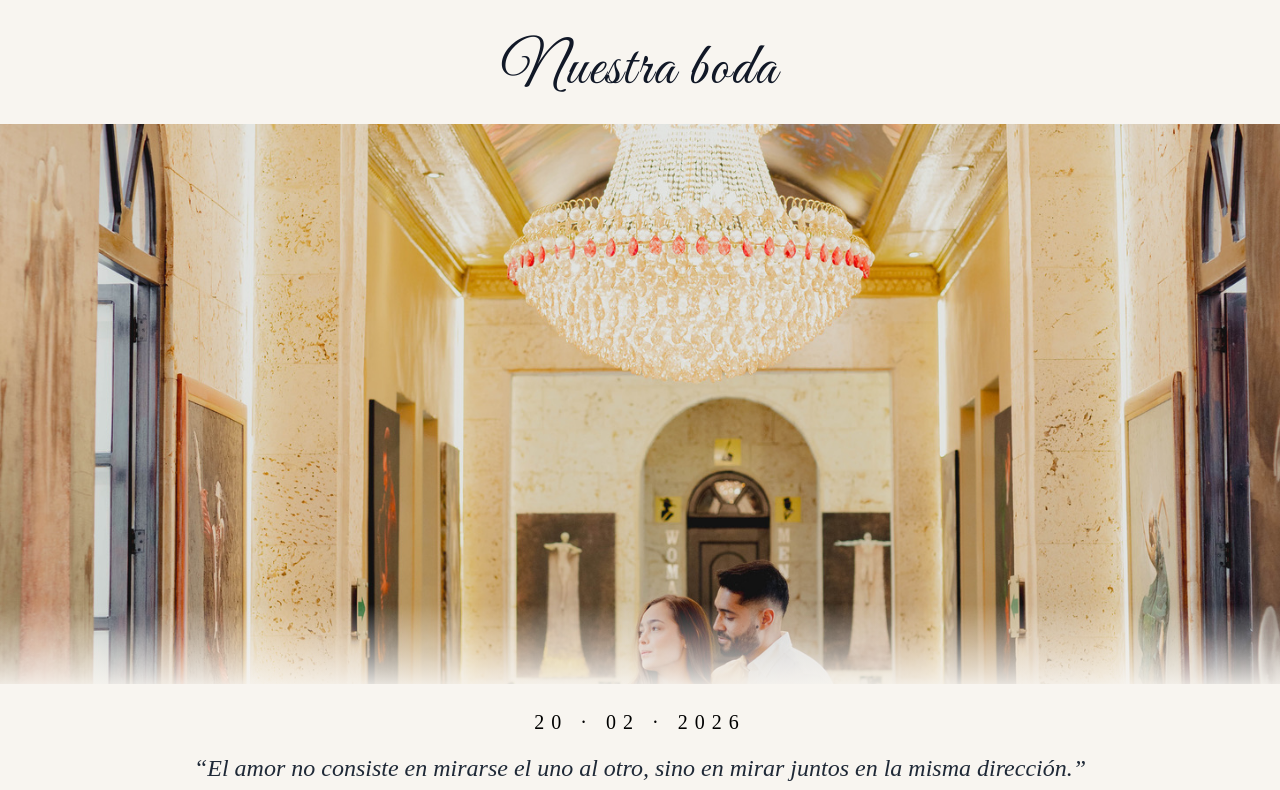
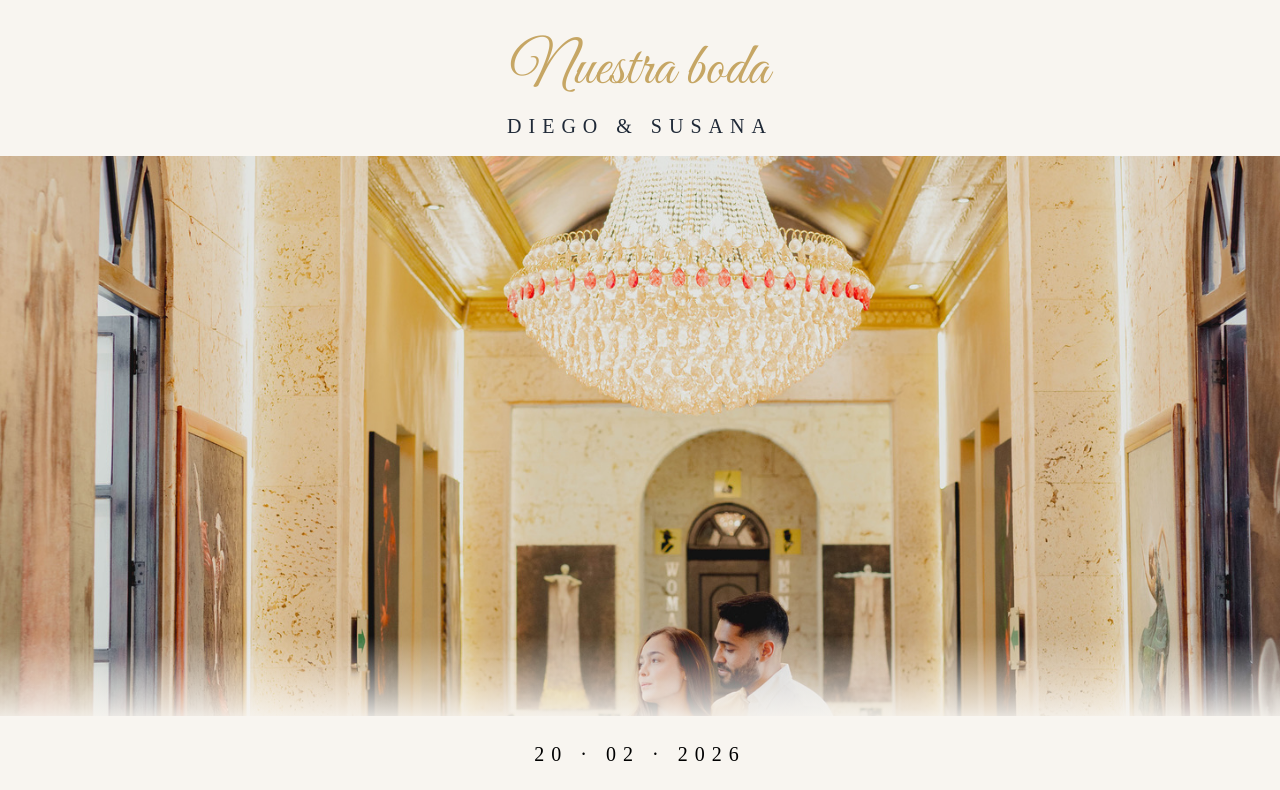
Before and after one commit to Susanabt1001419/Invitacion---Boda, a Next.js app: page / in a window 1280 px wide. Shown: the top 790 px of the page. Built offline with nearby package versions, Linux system fonts and the light colour scheme.

Commit message:
Update title section for wedding page

```diff
--- a/pages/index.js
+++ b/pages/index.js
@@ -9,11 +9,24 @@ export default function Home() {
   return (
     <div className="min-h-screen bg-beige text-center font-serif">
 
-      {/* 🖋️ TÍTULO ARRIBA DEL VIDEO */}
-      <section className="pt-10 pb-6">
-        <h1 className="font-script text-4xl sm:text-5xl md:text-6xl text-gray-900 tracking-wide">
+      {/* 🖋️ TÍTULO */}
+      <section className="pt-10 pb-4 text-center">
+
+        <h1 className="font-script text-4xl sm:text-5xl md:text-6xl text-gold mb-3">
           Nuestra boda
         </h1>
+
+        <p className="
+          font-serif
+          text-lg
+          sm:text-xl
+          tracking-[0.35em]
+          uppercase
+          text-gray-800
+        ">
+          Diego & Susana
+        </p>
+
       </section>
 
       {/* 🖼️ HERO CON FOTO (MISMAS DIMENSIONES DEL VIDEO) */}
```
